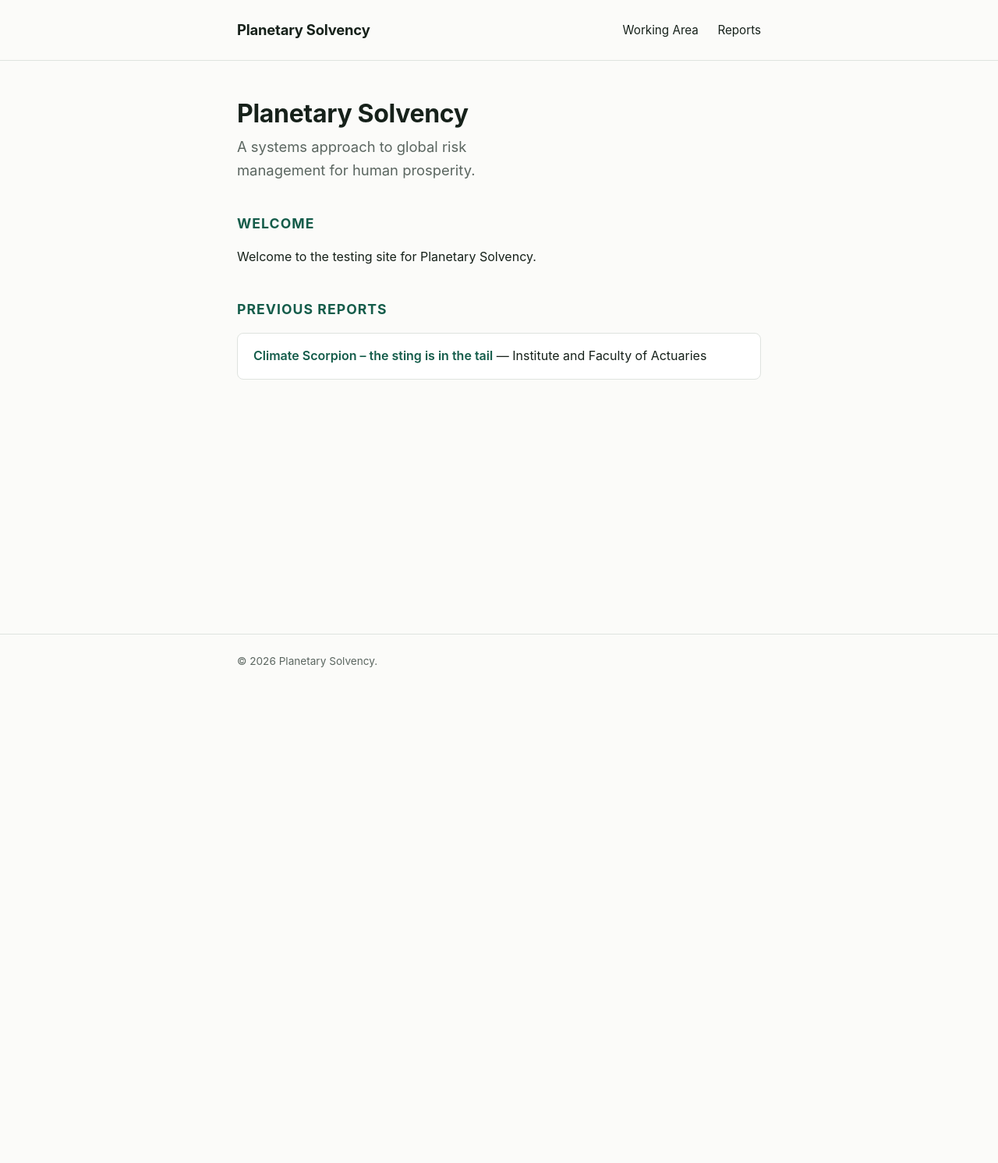
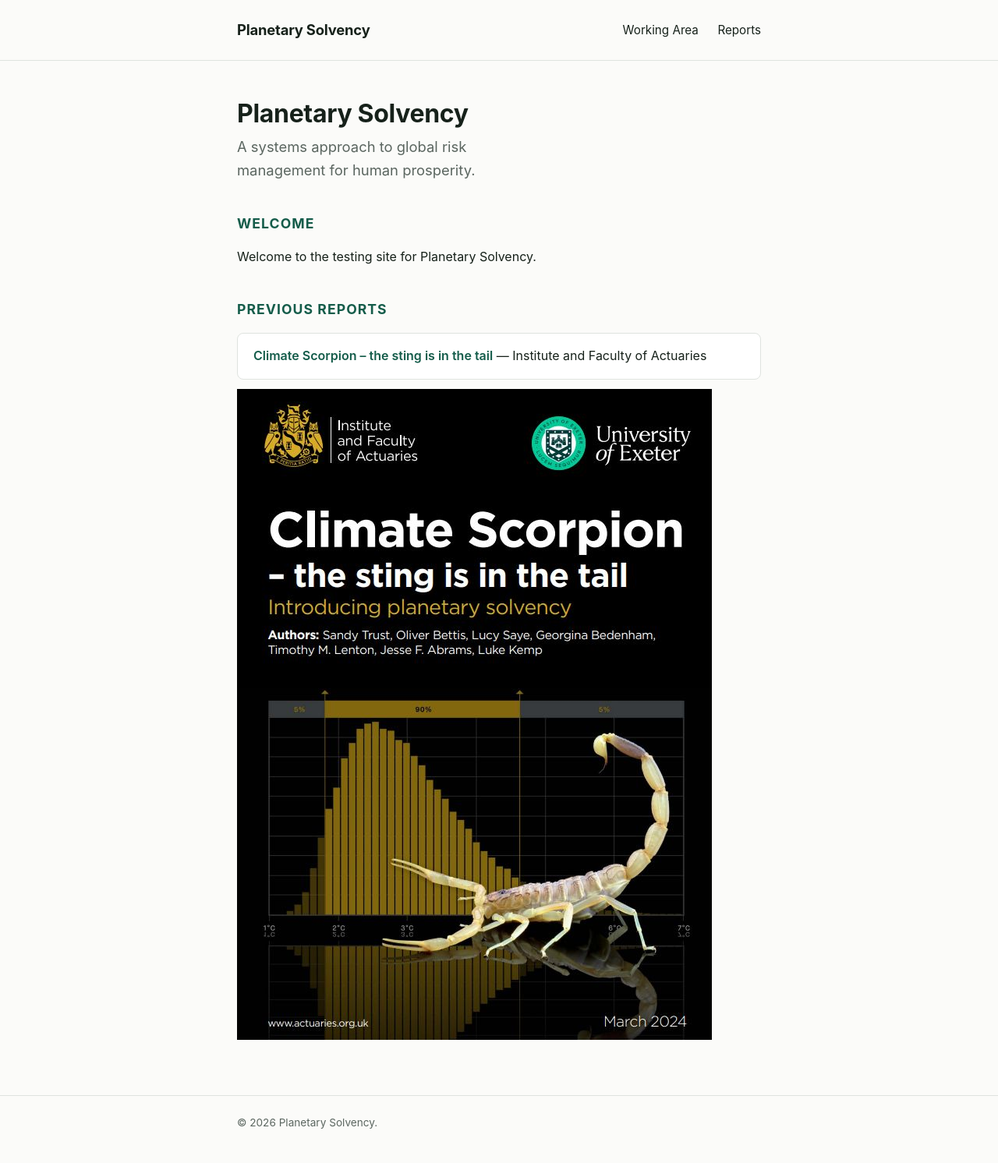
Before and after one commit to planetarysolvencyadmin/ps-website, a Jekyll site: the page built from index.md, in a window 1280 px wide. Shown: the whole page at 78% size. Built offline with Jekyll 4.4.1, drawn with Linux system fonts in a browser that asks for light colours; before the commit the page ends 900 px from its top, so only the background shows below that.

Commit message:
Updated Index

```diff
--- a/index.md
+++ b/index.md
@@ -4,8 +4,11 @@ layout: home
 ---
 
 ## Welcome
+
 Welcome to the testing site for Planetary Solvency.
 
 ## Previous Reports
 
-- [Climate Scorpion – the sting is in the tail](https://ifoa-prod.azurewebsites.net/news-and-media-releases/news-articles/2024/mar/14-mar-24-climate-scorpion-the-sting-is-in-the-tail/){:target="_blank" rel="noopener"} — Institute and Faculty of Actuaries
+* [Climate Scorpion – the sting is in the tail](https://ifoa-prod.azurewebsites.net/news-and-media-releases/news-articles/2024/mar/14-mar-24-climate-scorpion-the-sting-is-in-the-tail/){:target="_blank" rel="noopener"} — Institute and Faculty of Actuaries
+
+[![climate-scorpion-report.png](/uploads/climate-scorpion-report.png)](https://ifoa-prod.azurewebsites.net/news-and-media-releases/news-articles/2024/mar/14-mar-24-climate-scorpion-the-sting-is-in-the-tail/)
```
